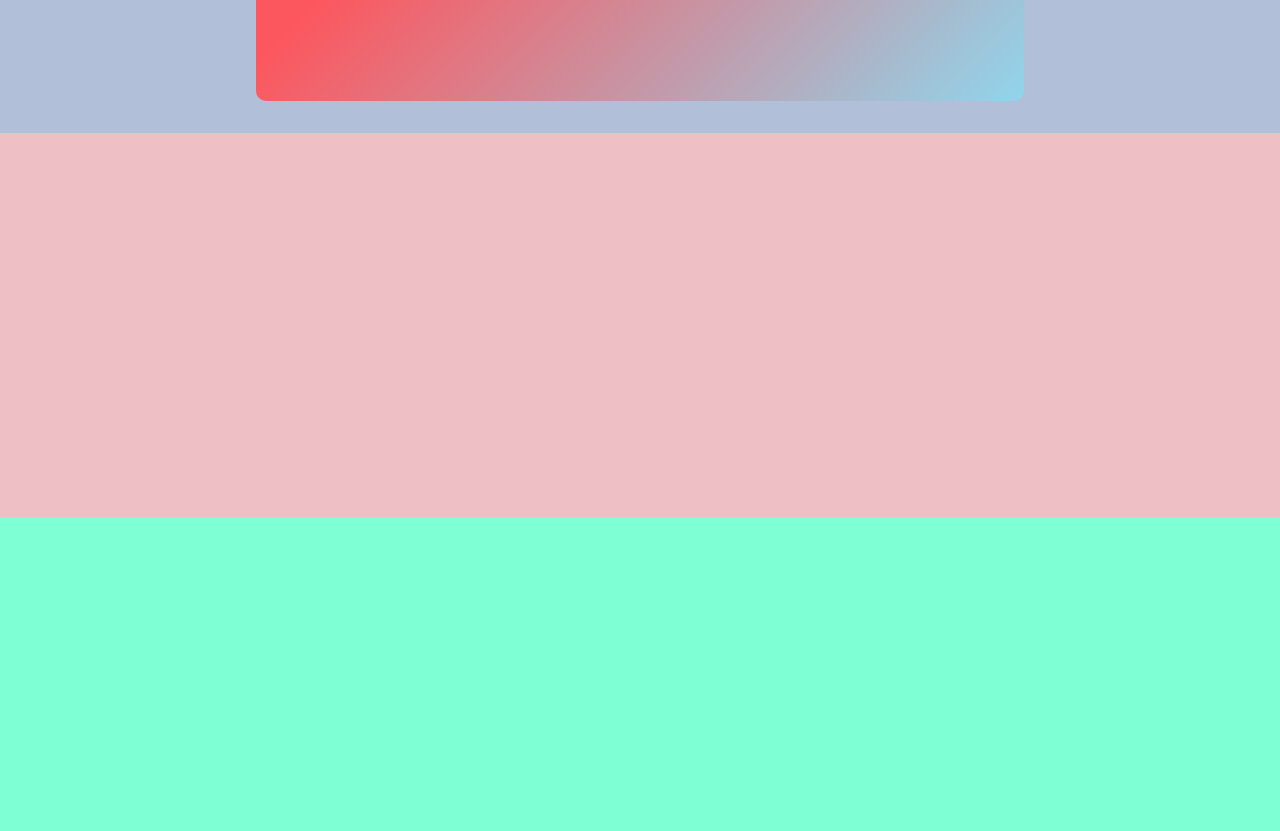
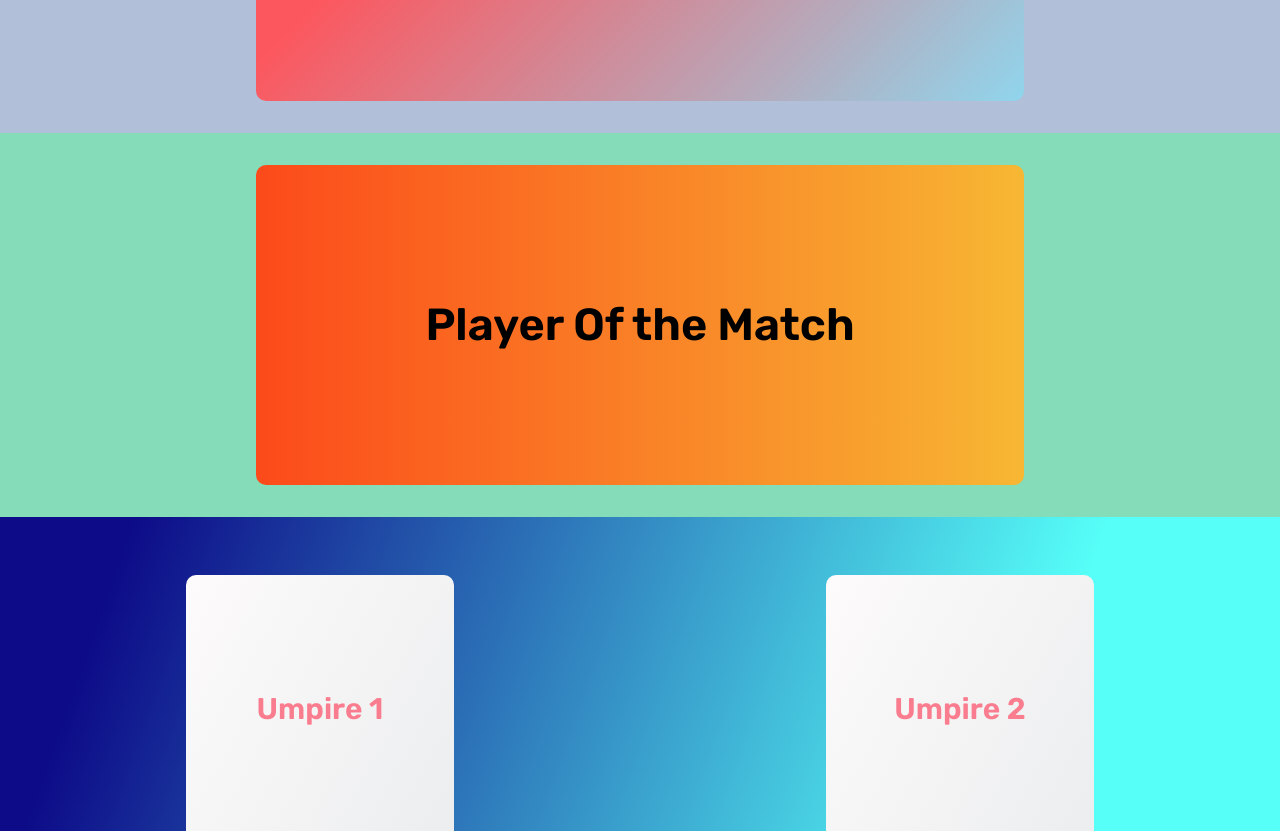
Before and after one commit to vikashkmr519/TeraIPLFrontend, a React (Create React App) app: page /match/1 in a window 1280 px wide. Shown: the part 1960-2791 px from the top of the page. Built offline with nearby package versions, Linux system fonts and the light colour scheme; no server answers.

Commit message:
single Mactch frontend completed

```diff
--- a/src/components/Header.scss
+++ b/src/components/Header.scss
@@ -25,9 +25,8 @@
       color: azure;
       margin-left: 20px;
       &:hover {
-        background-color: azure;
+        color: #ffa500;
         border-radius: 2px;
-        color: black;
       }
       @media screen and (max-width: 400px) {
         font-size: 1rem;
--- a/src/pages/SingleMatch.js
+++ b/src/pages/SingleMatch.js
@@ -128,10 +128,20 @@ export const SingleMatch = () => {
           </div>
         </div>
         <div className="manOfMatch">
-          <div className="playerName"></div>
+          <div className="playerName shake">
+            <h3>Player Of the Match</h3>
+            <h2>{match.playerOfMatch}</h2>
+          </div>
         </div>
         <div className="umpires">
-          <div className="umpire"></div>
+          <div className="umpire hover">
+            <h3>Umpire 1</h3>
+            <h2>{match.umpire1}</h2>
+          </div>
+          <div className="umpire hover">
+            <h3>Umpire 2</h3>
+            <h2>{match.umpire2}</h2>
+          </div>
         </div>
       </div>
     </div>
--- a/src/pages/SingleMatch.scss
+++ b/src/pages/SingleMatch.scss
@@ -39,6 +39,32 @@ $duration: 0.3s;
   }
   100% {
     transform: scale(1);
+  }
+}
+
+@keyframes shake {
+  16.65% {
+    transform: translateY(8px);
+  }
+
+  33.3% {
+    transform: translateY(-6px);
+  }
+
+  49.95% {
+    transform: translateY(4px);
+  }
+
+  66.6% {
+    transform: translateY(-2px);
+  }
+
+  83.25% {
+    transform: translateY(1px);
+  }
+
+  100% {
+    transform: translateY(0);
   }
 }
 
@@ -244,7 +270,7 @@ $duration: 0.3s;
       box-shadow: 3px 3px 4px gray;
       width: 20vw;
       color: black;
-      background-color: white;
+      background: linear-gradient(120deg, #fdfbfb 0%, #ebedee 100%);
       flex-direction: column;
       font-size: 2vw;
       border-radius: 10px;
@@ -264,7 +290,7 @@ $duration: 0.3s;
       box-shadow: 3px 3px 4px gray;
       width: 20vw;
       color: black;
-      background-color: white;
+      background: linear-gradient(120deg, #fdfbfb 0%, #ebedee 100%);
       font-size: 2vw;
       border-radius: 10px;
     }
@@ -277,7 +303,7 @@ $duration: 0.3s;
       color: black;
       box-shadow: 3px 3px 4px gray;
       width: 20vw;
-      background-color: white;
+      background: linear-gradient(120deg, #fdfbfb 0%, #ebedee 100%);
       flex-direction: column;
       font-size: 2vw;
       border-radius: 10px;
@@ -340,6 +366,7 @@ $duration: 0.3s;
   .venue {
     height: 25.7vw;
     display: flex;
+    background: linear-gradient(120deg, #fdfbfb 0%, #ebedee 100%);
 
     .venueImage {
       display: flex;
@@ -371,7 +398,7 @@ $duration: 0.3s;
       justify-content: center;
       align-items: center;
       flex-direction: column;
-      background-color: whitesmoke;
+      background: linear-gradient(120deg, #fdfbfb 0%, #ebedee 100%);
       border-radius: 10px;
       color: #f97d8e;
 
@@ -427,12 +454,86 @@ $duration: 0.3s;
 
   .manOfMatch {
     height: 30vw;
-    background-color: #eec0c6;
+    background-color: #85dcb8;
+    display: flex;
+    justify-content: center;
+    align-items: center;
+
+    .playerName {
+      height: 25vw;
+      width: 60%;
+      display: flex;
+      justify-content: center;
+      align-items: center;
+      color: black;
+      border-radius: 10px;
+      background: linear-gradient(
+        to right,
+        rgb(252, 74, 26),
+        rgb(247, 183, 51)
+      );
+      font-size: 3vw;
+
+      & > h2 {
+        display: none;
+      }
+
+      &:hover {
+        & > h3 {
+          display: none;
+        }
+
+        & > h2 {
+          display: flex;
+        }
+
+        background: linear-gradient(
+          135deg,
+          rgb(252, 207, 49) 10%,
+          rgb(245, 85, 85) 100%
+        );
+      }
+    }
   }
 
   .umpires {
     height: 30vw;
-    background-color: aquamarine;
+    background: linear-gradient(
+      109.5deg,
+      rgb(13, 11, 136) 9.4%,
+      rgb(86, 255, 248) 78.4%
+    );
+    display: flex;
+    justify-content: space-around;
+    align-items: center;
+
+    .umpire {
+      width: 21vw;
+      height: 21vw;
+      display: flex;
+      justify-content: center;
+      align-items: center;
+      flex-direction: column;
+      background: linear-gradient(120deg, #fdfbfb 0%, #ebedee 100%);
+      border-radius: 10px;
+      color: #f97d8e;
+      font-size: 2vw;
+
+      & > h2 {
+        display: none;
+      }
+
+      &:hover {
+        & > h3 {
+          display: none;
+        }
+
+        & > h2 {
+          display: flex;
+          font-size: 1.7vw;
+        }
+      }
+    }
   }
 
   .rotate {
@@ -456,4 +557,17 @@ $duration: 0.3s;
       animation-direction: reverse;
     }
   }
+
+  .shake {
+    @include disableTapHighlightColor();
+    @include hardwareAccel();
+
+    &:hover {
+      animation-name: shake;
+      animation-duration: 1s;
+      animation-timing-function: ease-in-out;
+      animation-iteration-count: infinite;
+      animation-direction: reverse;
+    }
+  }
 }
```
